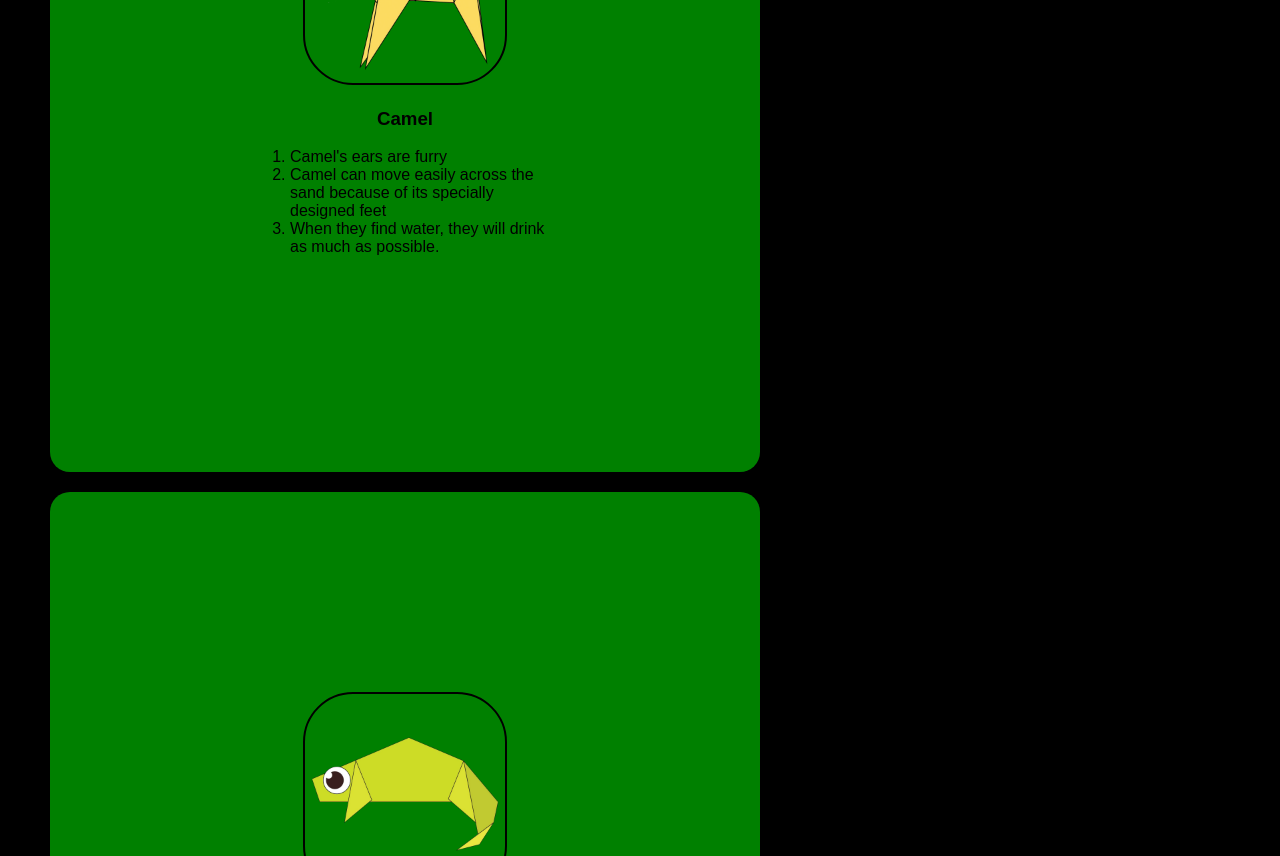
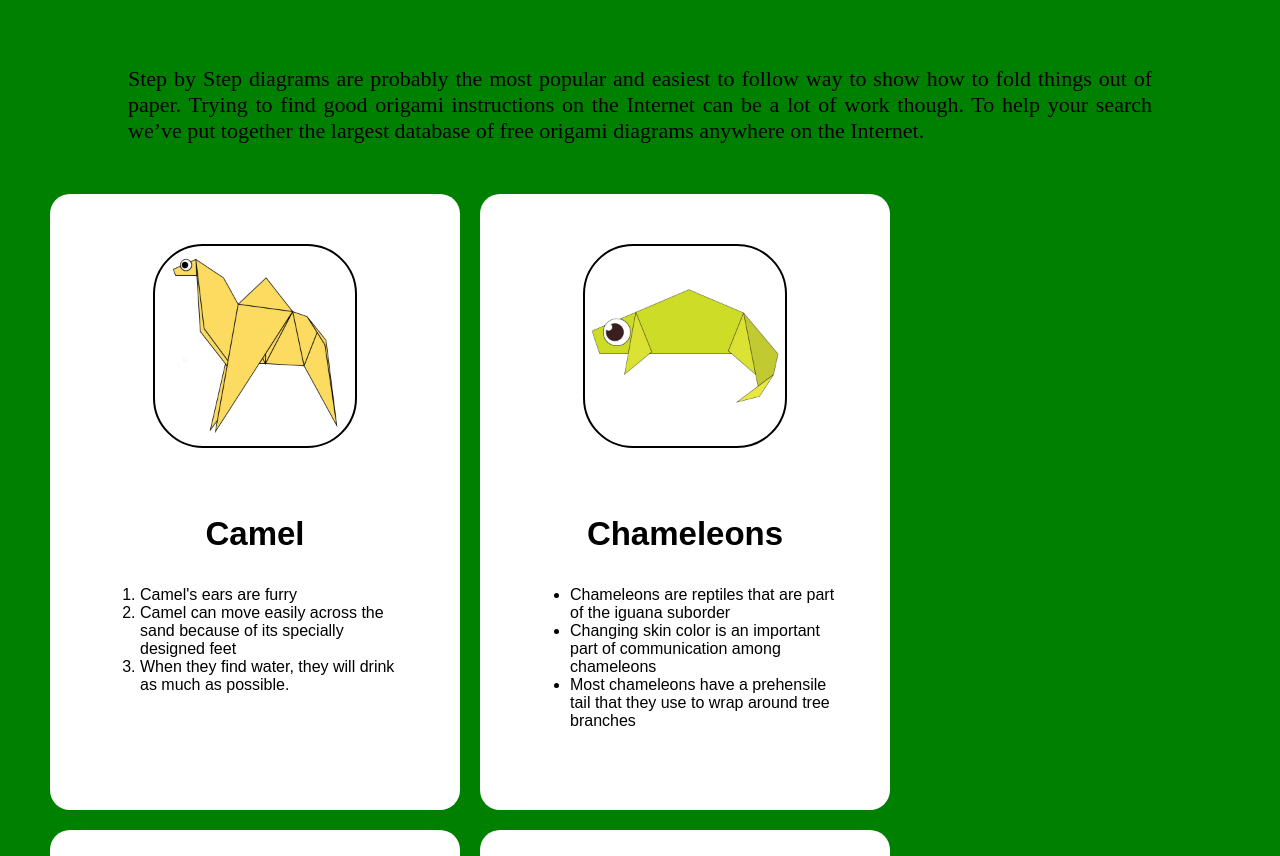
Before and after one commit to SaurabhJais/check51, a plain HTML site: page index.html in a window 1280 px wide. Shown: the part 773-1629 px from the top of the page. Drawn offline with Linux system fonts and the light colour scheme.

Commit message:
Add files via upload

```diff
--- a/index.html
+++ b/index.html
@@ -15,15 +15,16 @@
 </div>
 <div class ="bodyimg">
     <img src="main2.jpg" height="600px" width="100%">
+    <h3>
+      Origami Instructions and Diagrams
+    </h3>
+    <br>
     <p>
-      Origami Instructions and Diagrams
-    </p>
-    <h3><br>
     Step by Step diagrams are probably the most popular and easiest to follow way to show how to fold things out of paper.
     Trying to find good origami instructions on the Internet can be a lot of work though. To help your search we’ve put
     together the largest database of free origami diagrams anywhere on the Internet.
-    </h3>
-</div>
+    </p>
+
 <div class ="grid">
     <div class ="origami">
         <center>
--- a/styles.css
+++ b/styles.css
@@ -1,8 +1,8 @@
 .menu{
     display: flex;
     justify-content: space-between;
-    background-color:#000000;
-    padding: 15px;
+    background-color: black;
+     padding: 15px;
     font-size: 20px;
     font-family: sans-serif;
     font-weight: 400;
@@ -11,7 +11,7 @@
 body{
     margin: 0px;
     /* modify background color here*/
-    background-color:#000000;
+    background-color:green;
 
 }
 
@@ -30,10 +30,10 @@ body{
 .origami {
 
     border-radius: 20px;
-    background-color: green;
-    padding: 200px;
+    background-color: white;
+    padding: 50px;
     margin: 10px;
-    width:310px;
+    width: 310px;
     font-family: fantasy;
 
 }
```
